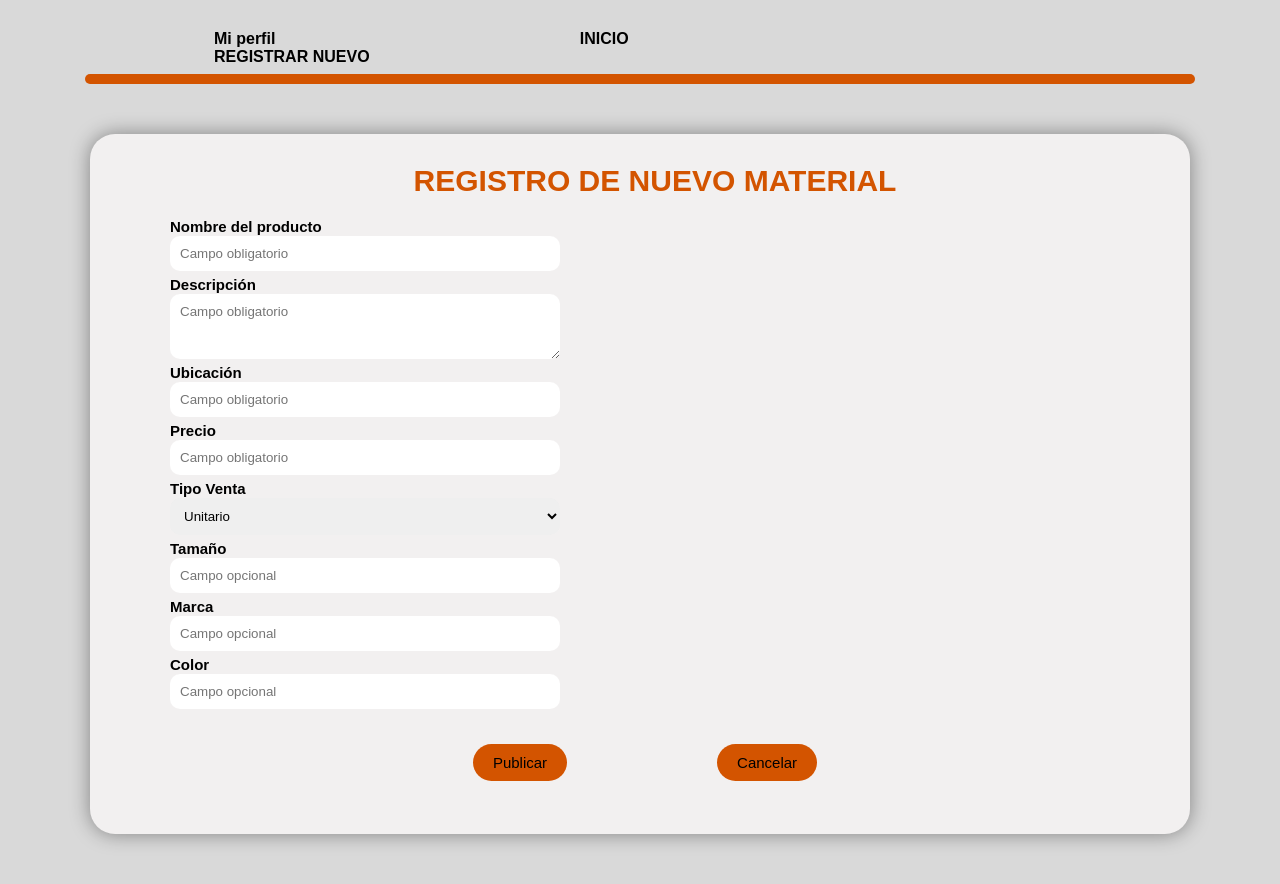
After one commit to Santiago1408/ConstruCompra, a Python web app: template app/templates/create_producto.html in a window 1280 px wide. The commit adds this page. Run offline with Jinja, Linux system fonts and the light colour scheme; the template is opened without the code that fills it, so the values that code supplies are empty.

Commit message:
REGISTRO DE PRODUCTOS, registro productos a la base de datos desde el formulario

```diff
--- /dev/null
+++ b/app/templates/create_producto.html
@@ -0,0 +1,77 @@
+<!DOCTYPE html>
+<html lang="en">
+<head>
+    <meta charset="UTF-8">
+    <meta name="viewport" content="width=device-width, initial-scale=1.0">
+    <title>Registro</title>
+    <link rel="stylesheet" href="{{ url_for('static', filename='css/style.css') }}">
+
+    <script>
+        // Mostrar alerta si hay un mensaje de éxito
+        window.onload = function() {
+        {% with messages = get_flashed_messages(with_categories=true) %}
+            {% if messages %}
+                {% for category, message in messages %}
+                    alert("{{ message }}");
+                {% endfor %}
+                // Redireccionar a main.index después de un segundo
+                setTimeout(function() {
+                    window.location.href = "{{ url_for('main.index') }}"; // Redirige a la vista de inicio
+                }, 1000); // Tiempo en milisegundos antes de redirigir (1 segundo)
+            {% endif %}
+        {% endwith %}
+    }
+    </script>
+</head>
+<body>
+    <header>
+        <nav>
+            <ul>
+                <li><a href="#">Mi perfil</a></li>
+                <li><a href="{{ url_for('main.index') }}">INICIO</a></li>
+                <li><a href="{{ url_for('main.create_producto') }}">REGISTRAR NUEVO</a></li>
+            </ul>
+        </nav>
+    </header>
+
+    <h5> </h5>
+
+    <div class="container">
+        <form class= 'form' action="{{ url_for('main.cargar_producto') }}" method="POST" enctype="multipart/form-data">
+            <h4>REGISTRO DE NUEVO MATERIAL</h4>
+
+            <b><label for="nombre">Nombre del producto</label></b>
+            <input type="text" id="nombre" name="nombre" class="box" placeholder="Campo obligatorio" required>
+
+            <b><label for="descripcion">Descripción</label></b>
+            <textarea class="descri" id="descripcion" name="descripcion" cols="10" rows="3" placeholder="Campo obligatorio" required></textarea>
+
+            <b><label for="ubicacion">Ubicación</label></b>
+            <input type="text" id="ubicacion" name="ubicacion" class="box" placeholder="Campo obligatorio" required>
+
+            <b><label for="precio">Precio</label></b>
+            <input type="number" id="precio" name="precio" class="box" placeholder="Campo obligatorio" step="0.01" required>
+
+            <b><label for="tipo_venta">Tipo Venta</label></b>
+            <select id="tipo_venta" name="tipo_venta" class="box" required>
+                <option value="Unitario" selected>Unitario</option>
+                <option value="Total">Total</option>
+            </select>
+
+            <b><label for="tamano">Tamaño</label></b>
+            <input type="text" id="tamano" name="tamano" class="box" placeholder="Campo opcional">
+
+            <b><label for="marca">Marca</label></b>
+            <input type="text" id="marca" name="marca" class="box" placeholder="Campo opcional">
+
+            <b><label for="color">Color</label></b>
+            <input type="text" id="color" name="color" class="box" placeholder="Campo opcional">
+
+            <div class="botones">
+                <button type="submit" class="btn1">Publicar</button>
+                <button type="button" class="btn2">Cancelar</button>
+            </div>
+        </form>
+    </div>
+</body>
+</html>
--- a/app/templates/index.html
+++ b/app/templates/index.html
@@ -12,7 +12,7 @@
             <ul>
                 <li><a href="#">Mi perfil</a></li>
                 <li><a href="#">INICIO</a></li>
-                <li><a href="#">REGISTRAR NUEVO</a></li>
+                <li><a href="{{ url_for('main.create_producto') }}">REGISTRAR NUEVO</a></li>
             </ul>
         </nav>
     </header>
```
Also changed, not shown: app/routes.py (+36 -6 lines).
